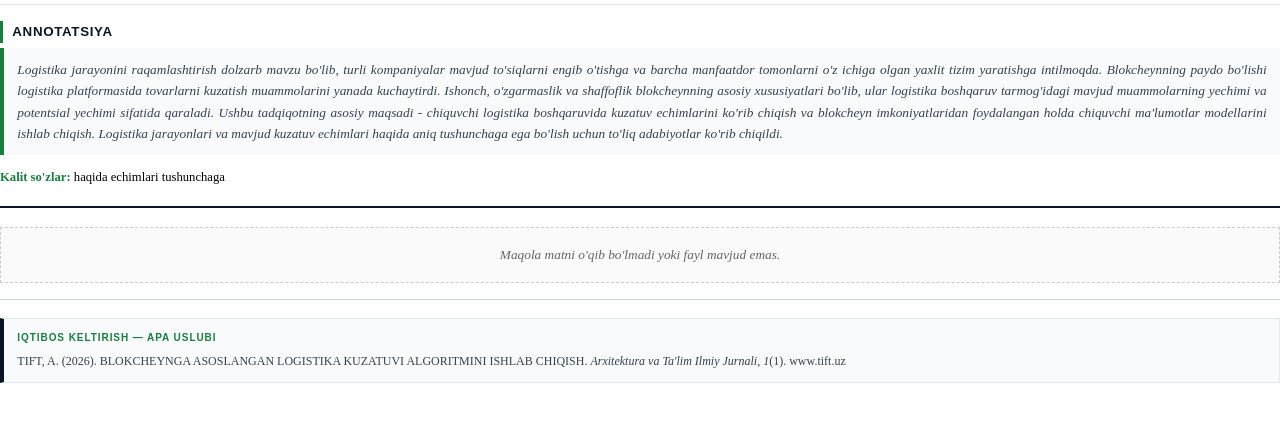
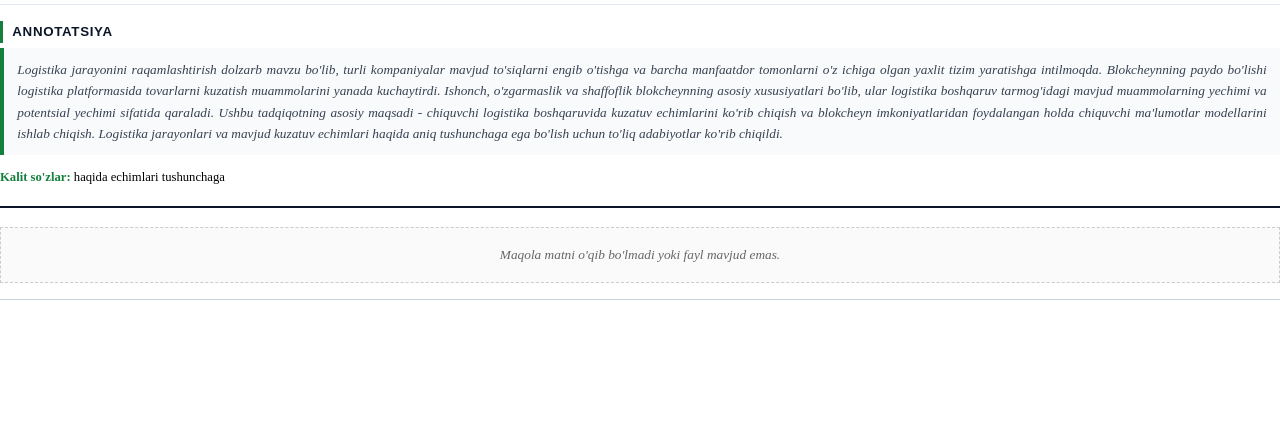
Before and after one commit to zzokirov/Tift_ojs_journal, a Django app: template templates/article_pdf.html in a window 1280 px wide. Shown: the part 245-667 px from the top of the page. Run offline with Django 5.2, Linux system fonts and the light colour scheme; the template is opened without the code that fills it: values that come from a table or form of the project are taken from there, others are empty; data comes from the database, SQL or seed files in the repository.

Commit message:
fix: PDF shablonidan iqtibos (APA) bloki olib tashlandi

```diff
--- a/templates/article_pdf.html
+++ b/templates/article_pdf.html
@@ -293,30 +293,6 @@ p.img-caption {
     background-color: #fafafa;
 }
 
-/* ── IQTIBOS BLOKI ── */
-.cite-box {
-    background-color: #f8fafc;
-    border: 0.5pt solid #e2e8f0;
-    border-left: 3pt solid #0a1628;
-    padding: 8pt 10pt;
-    margin-top: 14pt;
-    page-break-inside: avoid;
-}
-.cite-label {
-    font-family: Arial, sans-serif;
-    font-size: 7.5pt;
-    font-weight: 700;
-    text-transform: uppercase;
-    letter-spacing: 0.7pt;
-    color: #15803d;
-    margin-bottom: 4pt;
-}
-.cite-text {
-    font-size: 9pt;
-    color: #374151;
-    line-height: 1.6;
-    text-indent: 0;
-}
 </style>
 </head>
 <body>
@@ -420,18 +396,5 @@ p.img-caption {
 
 <hr class="divider"/>
 
-<!-- Iqtibos -->
-<div class="cite-box">
-    <div class="cite-label">Iqtibos keltirish &mdash; APA uslubi</div>
-    <p class="cite-text">
-        {% if article.authors %}{{ article.authors }}{% else %}{{ article.author.last_name }}, {{ article.author.first_name|slice:":1" }}.{% endif %}
-        ({% if article.published_at %}{{ article.published_at.year }}{% elif article.issue %}{{ article.issue.year }}{% else %}2026{% endif %}).
-        {{ article.title }}.
-        <em>Arxitektura va Ta'lim Ilmiy Jurnali</em>{% if article.issue %},
-        <em>{{ article.issue.volume }}</em>({{ article.issue.number }}){% endif %}.
-        www.tift.uz
-    </p>
-</div>
-
 </body>
 </html>
```
